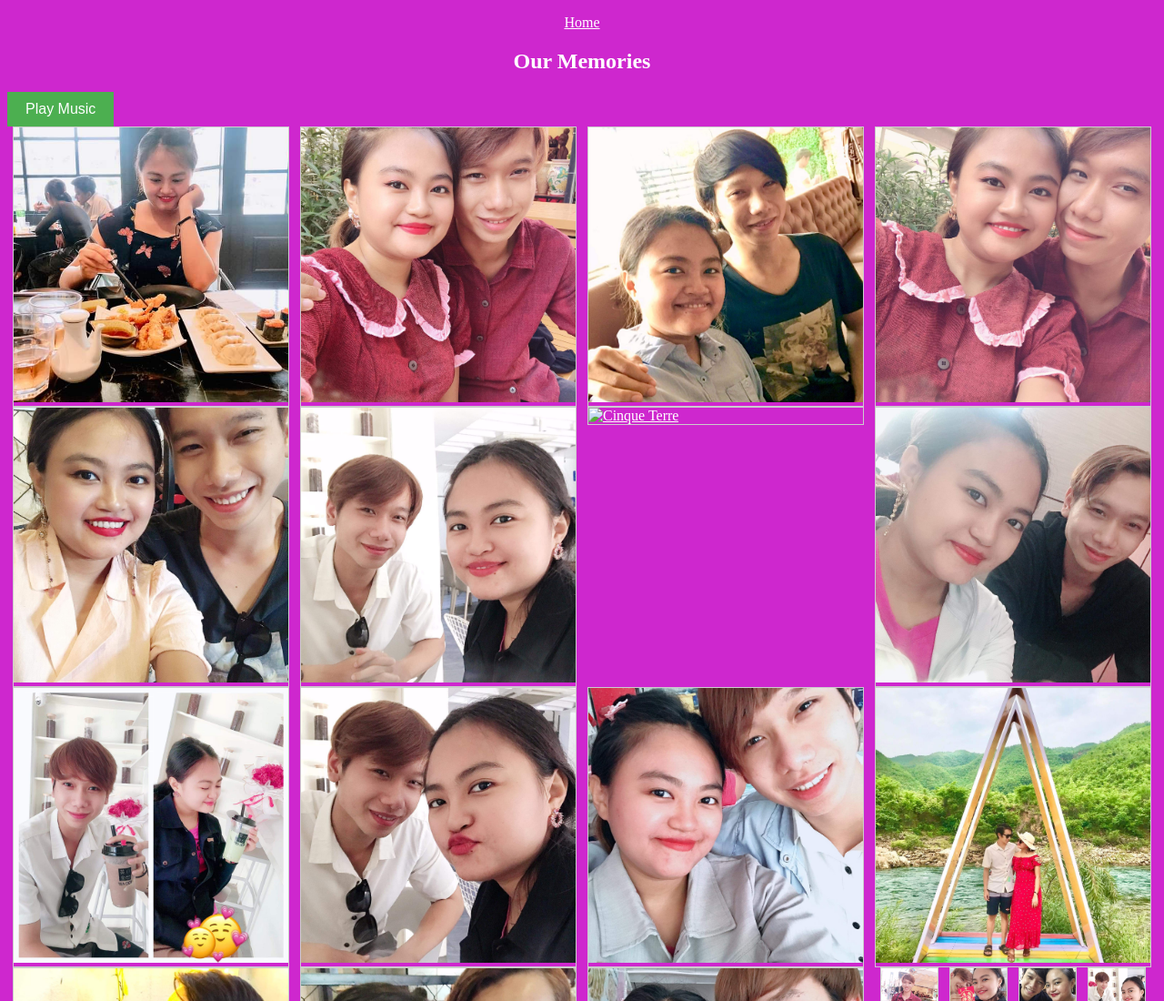
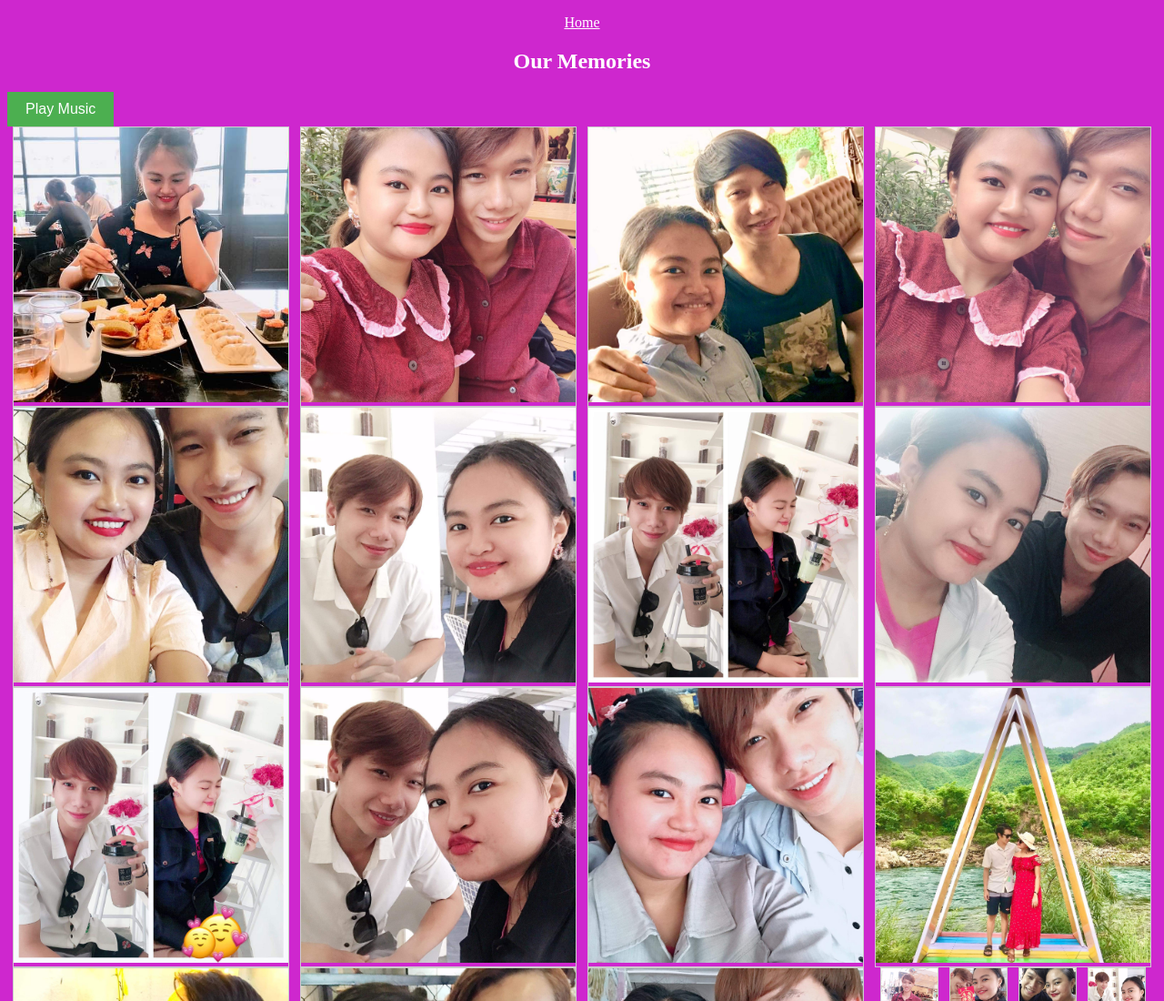
Before and after one commit to kyaw-2/Anniversary, a plain HTML site: page anniPhoto.html in a window 1280 px wide. Shown: the top 1100 px of the page at 91% size. Drawn offline with Linux system fonts and the light colour scheme.

Commit message:
Update anniPhoto.html

```diff
--- a/anniPhoto.html
+++ b/anniPhoto.html
@@ -145,8 +145,8 @@ div.desc {
   </div>
   <div class="responsive">
     <div class="gallery">
-      <a target="_blank" href="ForAnniversary/couple8.jpeg">
-        <img src="ForAnniversary/couple8.jpeg" alt="Cinque Terre" width="600" height="400">
+      <a target="_blank" href="couple8.jpeg">
+        <img src="couple8.jpeg" alt="Cinque Terre" width="600" height="400">
       </a>
    </div>
   </div>
```
